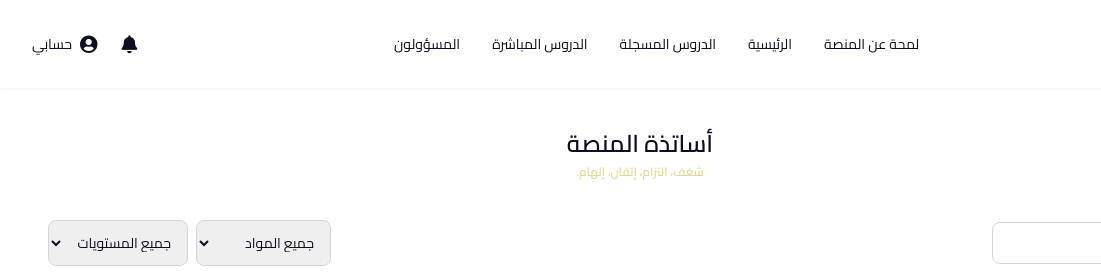
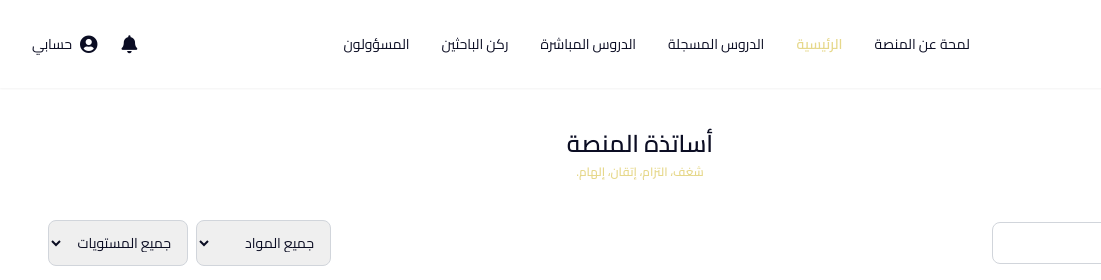
Before and after one commit to raoufbn/rwad-alghd, a plain HTML site: page docs/teachers.html in a window 1280 px wide. Shown: the top 280 px of the page, 0-1101 px from the left. Drawn offline with nearby package versions, Linux system fonts and the light colour scheme.

Commit message:
Update teachers.html

```diff
--- a/docs/teachers.html
+++ b/docs/teachers.html
@@ -66,11 +66,12 @@
         </a>
       </div>
 
-      <nav class="hidden md:flex text-sm font-normal text-[#0B0D23]">
+   <nav class="hidden md:flex text-sm font-normal text-[#0B0D23]">
         <a class="hover:text-[#E6D88B] transition-colors mx-4" href="index.html">لمحة عن المنصة</a>
-        <a class="hover:text-[#E6D88B] transition-colors mx-4" href="teachers.html">الرئيسية</a>
+        <a class="text-[#E6D88B] font-semibold mx-4" href="teachers.html">الرئيسية</a>
         <a class="hover:text-[#E6D88B] transition-colors mx-4" href="lessons.html">الدروس المسجلة</a>
         <a class="hover:text-[#E6D88B] transition-colors mx-4" href="live-lessons.html">الدروس المباشرة</a>
+        <a class="hover:text-[#E6D88B] transition-colors mx-4" href="researchers-corner.html">ركن الباحثين</a>
         <a class="hover:text-[#E6D88B] transition-colors mx-4" href="admin.html">المسؤولون</a>
       </nav>
 
@@ -92,9 +93,10 @@
     <div id="mobile-menu" class="mobile-menu md:hidden bg-white border-t border-gray-200">
       <div class="px-4 py-3 space-y-3">
         <a class="block hover:text-[#E6D88B] transition-colors py-2" href="index.html">لمحة عن المنصة</a>
-        <a class="block hover:text-[#E6D88B] transition-colors py-2" href="teachers.html">الرئيسية</a>
+        <a class="block text-[#E6D88B] font-semibold py-2" href="teachers.html">الرئيسية</a>
         <a class="block hover:text-[#E6D88B] transition-colors py-2" href="lessons.html">الدروس المسجلة</a>
         <a class="block hover:text-[#E6D88B] transition-colors py-2" href="live-lessons.html">الدروس المباشرة</a>
+        <a class="block hover:text-[#E6D88B] transition-colors py-2" href="researchers-corner.html">ركن الباحثين</a>
         <a class="block hover:text-[#E6D88B] transition-colors py-2" href="admin.html">المسؤولون</a>
       </div>
     </div>
```
